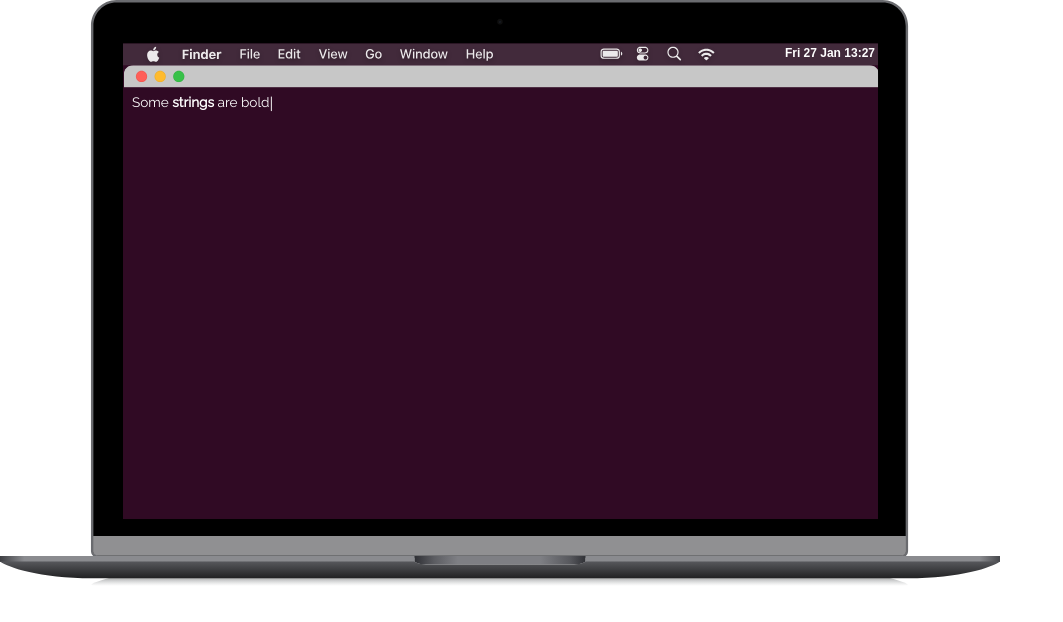
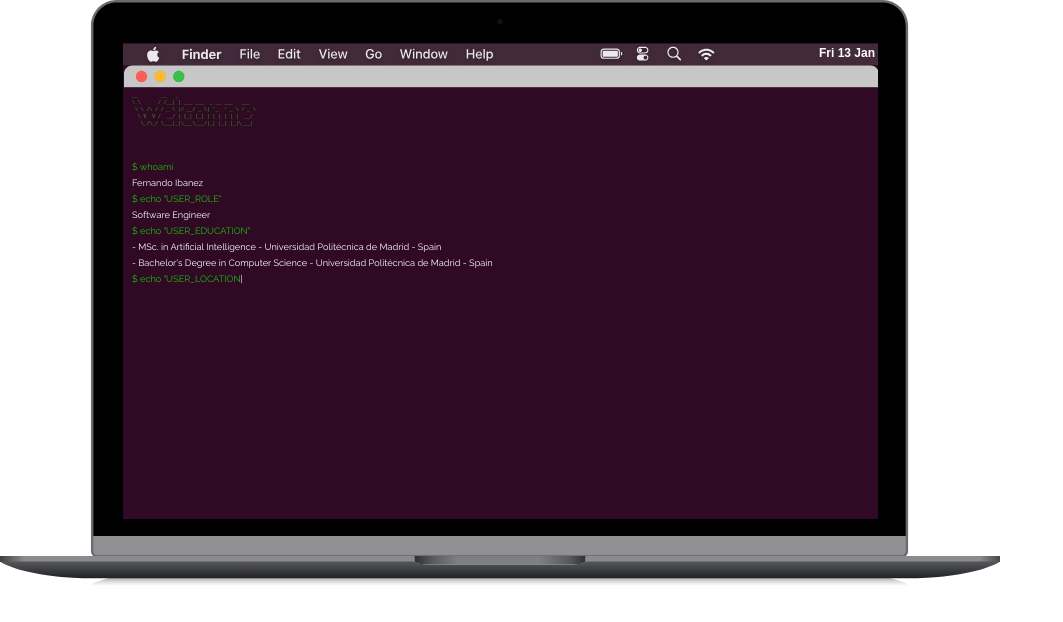
Before and after one commit to fibanez6/MyPorfolio, a Next.js app: page /test in a window 1280 px wide. Shown: the top 622 px of the page, without its empty margins (0-1063 px from the left). Built offline with nearby package versions, Linux system fonts and the light colour scheme.

Commit message:
Terminal

```diff
--- a/components/laptop/index.tsx
+++ b/components/laptop/index.tsx
@@ -1,23 +1,35 @@
-import { Box, Flex, Text } from '@chakra-ui/react';
+import { Box, Flex, Text, useToken } from '@chakra-ui/react';
 import useTyped from 'hooks/useTyped';
 import Image from 'next/image';
 import type { ReactElement } from 'react';
 import { useRef } from 'react';
-import type { TypedOptions } from 'typed.js';
+import Moment from 'react-moment';
 
-const options: TypedOptions = {
-  strings: [
-    'Some <i>strings</i> are slanted',
-    'Some <strong>strings</strong> are bold',
-    'HTML characters &times; &copy;'
-  ],
-  typeSpeed: 50,
-  backSpeed: 50
-};
+const data = (bashColor: string): string =>
+  `<span style="color:${bashColor}">$ whoami</span>\n` +
+  '`Fernando Ibanez`\n' +
+  `<span style="color:${bashColor}">$ echo "USER_ROLE"</span>\n` +
+  '`Software Engineer`\n' +
+  `<span style="color:${bashColor}">$ echo "USER_EDUCATION"</span>\n` +
+  '`- MSc. in Artificial Intelligence - Universidad Politécnica de Madrid - Spain`\n' +
+  "`- Bachelor's Degree in Computer Science - Universidad Politécnica de Madrid - Spain`\n" +
+  `<span style="color:${bashColor}">$ echo "USER_LOCATION"</span>\n` +
+  '`Melbouner, Australia`\n' +
+  `<span style="color:${bashColor}">$ echo "USER_INTEREST"</span>\n` +
+  '`Passionate about new technologies, European football (soccer) and\n' +
+  'traveling around the world to learn about other cultures and foods.`\n' +
+  `<span style="color:${bashColor}">$ </span>`;
 
 const Laptop = (): ReactElement => {
   const terminalRef = useRef<HTMLParagraphElement>(null);
-  useTyped(terminalRef, options);
+  const [bashColor] = useToken('colors', ['bash']);
+
+  const about = data(bashColor);
+
+  useTyped(terminalRef, {
+    strings: [about],
+    typeSpeed: 50
+  });
   return (
     <Flex flexDir="column" position="relative" maxW={1000} maxH={1000}>
       <Image src="/media/laptop.svg" alt="unibody" width={1000} height={1000} />
@@ -29,17 +41,36 @@ const Laptop = (): ReactElement => {
         w="74.3%"
         maxH={5}
       >
-        <Flex justifyContent="flex-end">
+        <Flex
+          justifyContent="flex-end"
+          fontFamily="sans-serif"
+          fontWeight="semibold"
+          fontSize="1.5vmin"
+        >
+          <Moment format="ddd D MMM">{new Date()}</Moment>
+        </Flex>
+        <Flex pt="4%" flexDir="column">
           <Text
-            fontFamily="sans-serif"
-            fontWeight="semibold"
-            fontSize="1.5vmin"
+            fontSize="0.6vmin"
+            whiteSpace="pre"
+            fontFamily="monospace"
+            color={bashColor}
+            pb="4%"
           >
-            Fri 27 Jan <span>13:27</span>
+            {`__        __   _
+\\ \\      / /__| | ___ ___  _ __ ___   ___
+ \\ \\ /\\ / / _ \\ |/ __/ _ \\| '_  ' _ \\ / _ \\
+  \\ V  V /  __/ | (_| (_) | | | | | |  __/
+   \\_/\\_/ \\___|_|\\___\\___/|_| |_| |_|\\___|`}
           </Text>
-        </Flex>
-        <Flex pt="4%">
-          <Text fontSize="1.7vmin" ref={terminalRef} />
+          <Box lineHeight={{ base: 0.5, md: 1, lg: 1 }}>
+            <Text
+              as="span"
+              fontSize="1.15vmin"
+              whiteSpace="pre"
+              ref={terminalRef}
+            />
+          </Box>
         </Flex>
       </Box>
     </Flex>
--- a/package.json
+++ b/package.json
@@ -37,6 +37,7 @@
     "@next/font": "^13.1.2",
     "formik": "^2.2.9",
     "framer-motion": "^7.10.3",
+    "moment": "^2.29.4",
     "next": "13.1.1",
     "react": "18.2.0",
     "react-dom": "18.2.0",
@@ -81,6 +82,7 @@
     "lint-staged": "^13.1.0",
     "next-seo": "^5.15.0",
     "prettier": "2.8.3",
+    "react-moment": "^1.1.3",
     "sass": "^1.57.1",
     "stylelint": "^14.16.1",
     "stylelint-config-prettier": "^9.0.4",
--- a/styles/globals.scss
+++ b/styles/globals.scss
@@ -20,3 +20,8 @@ body {
     top: 0;
   }
 }
+
+.typed-cursor,
+.typed-cursor--blink {
+  font-size: 1.15vmin;
+}
--- a/styles/theme/color.ts
+++ b/styles/theme/color.ts
@@ -62,7 +62,8 @@ const Colors: any = {
     700: '#144131',
     800: '#0e2b21',
     900: '#071610'
-  }
+  },
+  bash: '#18BF0B'
 };
 
 export default Colors;
--- a/utils/constants.ts
+++ b/utils/constants.ts
@@ -6,6 +6,9 @@ export const SECTIONS: Sections = {
   hero: {
     Component: dynamic(() => import('scenes/Hero')),
     isHero: true
+  },
+  about: {
+    Component: dynamic(() => import('scenes/About'))
   },
   experience: {
     Component: dynamic(() => import('scenes/Experience'))
```
Also changed, not shown: components/console.tsx (deleted, +0 -43 lines), scenes/About.tsx (added, +15 -0 lines), scenes/Education.tsx (deleted, +0 -11 lines), 2 other files (tests, documents, lock files or other folders).
